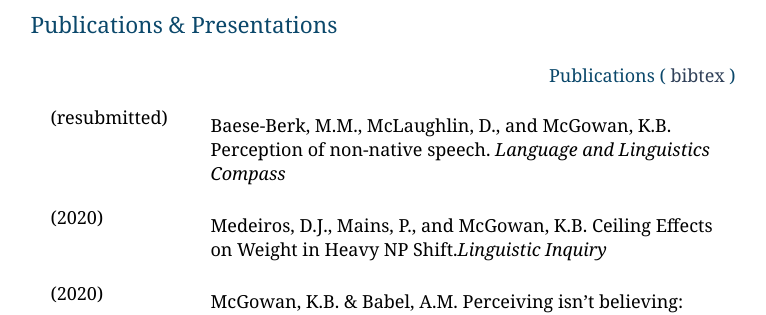
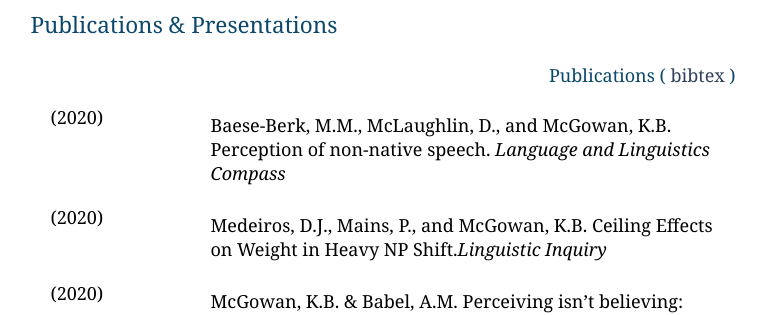
Before and after one commit to kbmcgowan/kbmcgowan.github.io, a Jekyll site: the page built from cv/index.html, in a window 1280 px wide. Shown: the part 1538-1853 px from the top of the page, without its empty margins (257-1023 px from the left). Built offline with Jekyll 4.4.1, drawn with Linux system fonts in a browser that asks for light colours; nearby versions of some CDN libraries; some web fonts are replaced; library files that are not in the unit come from our copies; a script that is not in the unit is left out.

Commit message:
small cv update

```diff
--- a/cv/index.html
+++ b/cv/index.html
@@ -64,7 +64,7 @@ title: cv
     <dl>
 	<!--<dt>(in prep)</dt> <dd>McGowan, K.B. &amp; Sumner, M. <em>A phonetic explanation of phonetic variant effects</em></dd> -->
 
-	<dt>(resubmitted)</dt> <dd>Baese-Berk, M.M., McLaughlin, D., and McGowan, K.B. Perception of non-native speech. <em>Language and Linguistics Compass</em></dd>
+	<dt>(2020)</dt> <dd>Baese-Berk, M.M., McLaughlin, D., and McGowan, K.B. Perception of non-native speech. <em>Language and Linguistics Compass</em></dd>
 
 	<dt>(2020)</dt> <dd>Medeiros, D.J., Mains, P., and McGowan, K.B. Ceiling Effects on Weight in Heavy NP Shift.<em>Linguistic Inquiry</em></dd>
 
```
Also changed, not shown: 2 other files.
